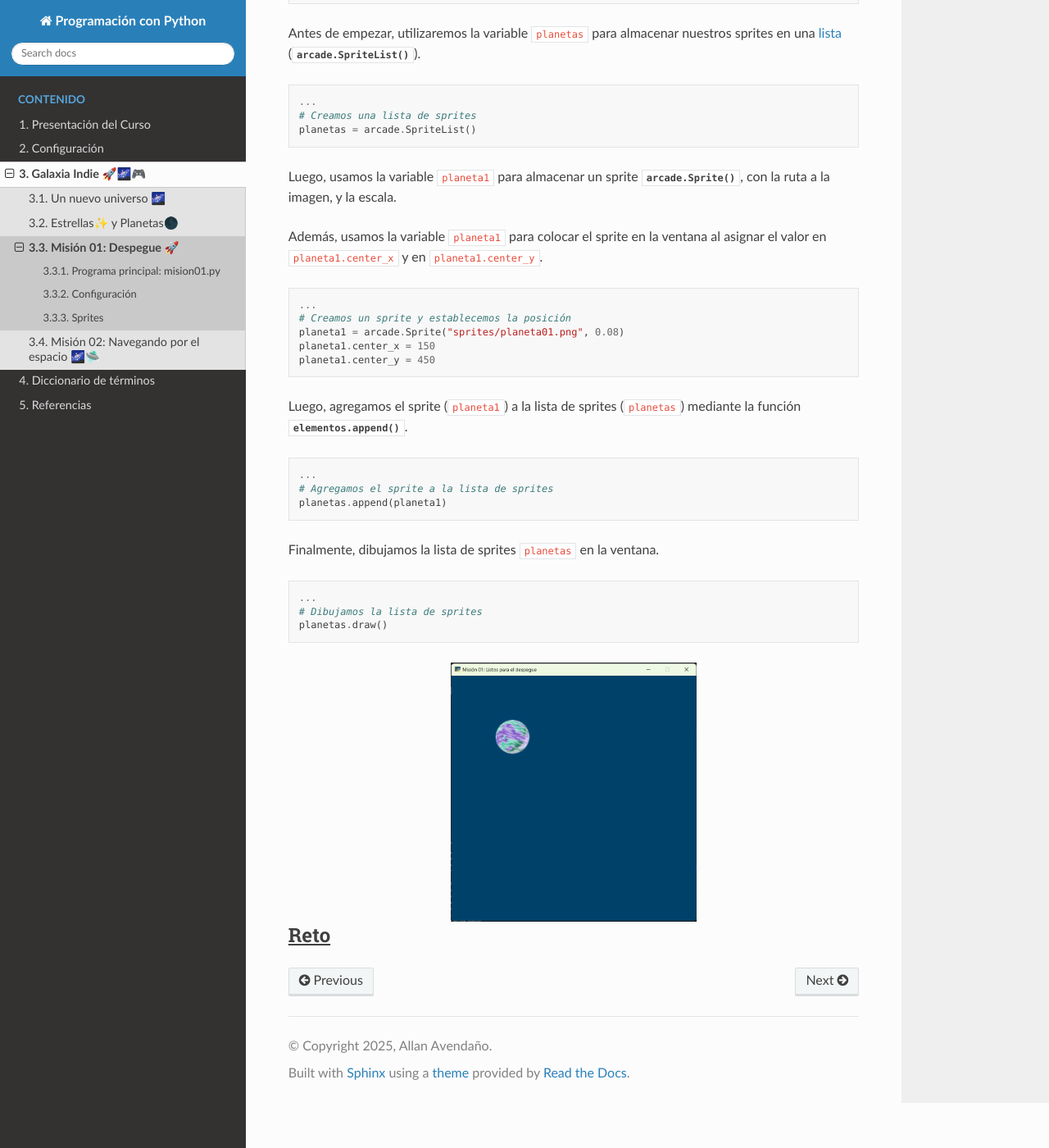
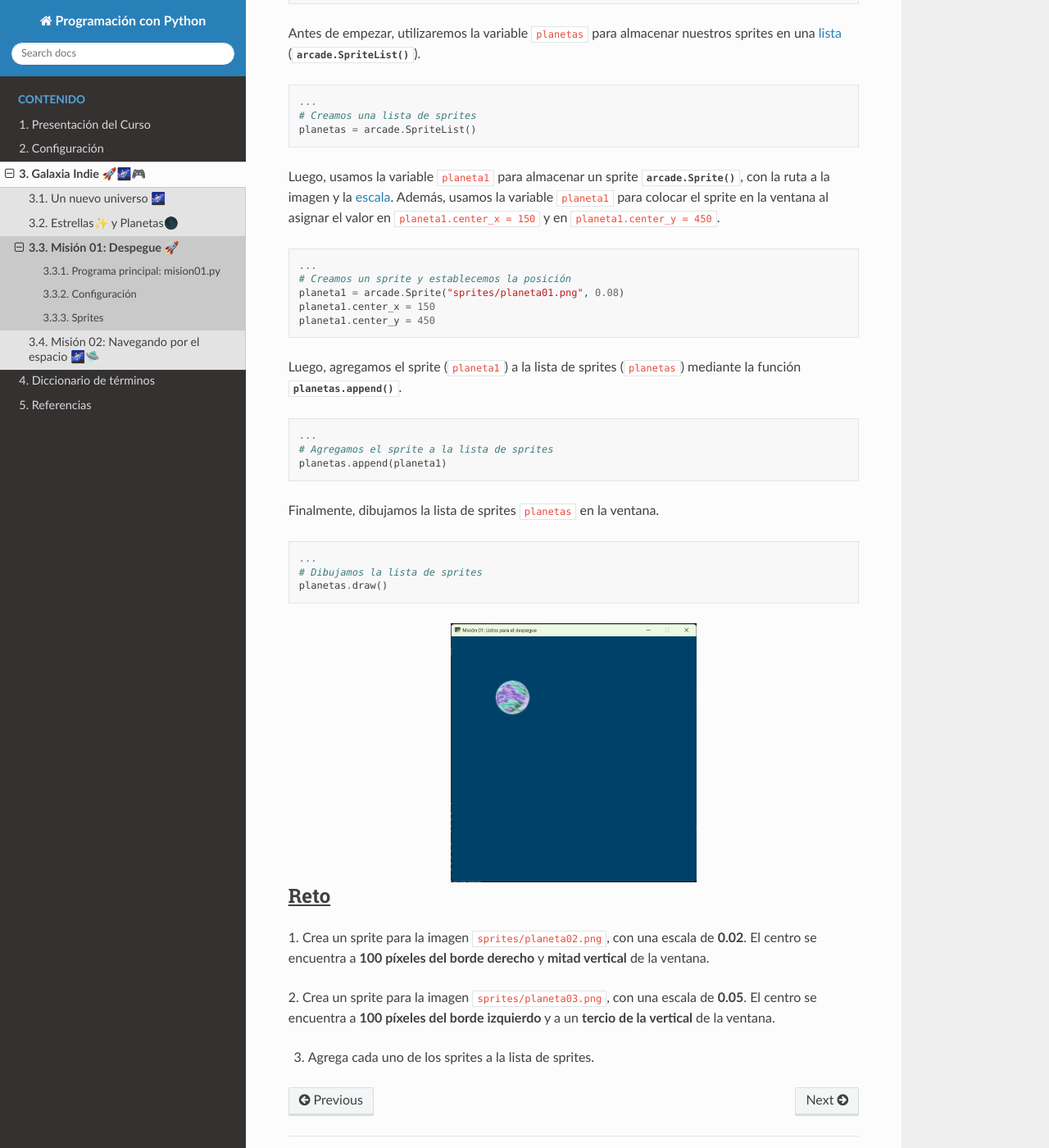
Before and after one commit to aavendan/programacion-python, a Sphinx documentation site: the page built from docs/source/sesiones/sesion03.rst, in a window 1280 px wide and 1400 px high, scrolled down 2155 px. Shown: the whole window at 82% size. Built offline with Sphinx 7.4.7 and the Read the Docs theme 3.1.0, drawn with Linux system fonts in a browser that asks for light colours.

Commit message:
challenge description

```diff
--- a/docs/source/sesiones/sesion03.rst
+++ b/docs/source/sesiones/sesion03.rst
@@ -120,12 +120,10 @@ para almacenar nuestros sprites en una :term:`lista`
 
 
 Luego, usamos la variable ``planeta1``
-para almacenar un sprite :py:func:`arcade.Sprite()`, con la ruta a la imagen, y
-la escala.
-
-Además, usamos la variable ``planeta1`` para colocar el sprite
-en la ventana al asignar el valor en ``planeta1.center_x`` y en
-``planeta1.center_y``.
+para almacenar un sprite :py:func:`arcade.Sprite()`, con la ruta a la imagen y
+la :term:`escala`. Además, usamos la variable ``planeta1`` para
+colocar el sprite en la ventana al asignar el valor en
+``planeta1.center_x = 150`` y en ``planeta1.center_y = 450``.
 
 .. code-block:: python
 
@@ -136,7 +134,7 @@ en la ventana al asignar el valor en ``planeta1.center_x`` y en
     planeta1.center_y = 450
 
 Luego, agregamos el sprite (``planeta1``) a la lista de sprites (``planetas``)
-mediante la función :py:func:`elementos.append()`.
+mediante la función :py:func:`planetas.append()`.
 
 .. code-block:: python
 
@@ -145,7 +143,6 @@ mediante la función :py:func:`elementos.append()`.
     planetas.append(planeta1)
 
 Finalmente, dibujamos la lista de sprites ``planetas`` en la ventana.
-
 
 .. code-block:: python
 
@@ -163,3 +160,13 @@ Finalmente, dibujamos la lista de sprites ``planetas`` en la ventana.
 .. rubric:: Reto
   :heading-level: 2
   :class: mi-clase-css
+
+1. Crea un sprite para la imagen ``sprites/planeta02.png``, con una escala
+de **0.02**. El centro se encuentra a **100 píxeles del borde derecho** y
+**mitad vertical** de la ventana.
+
+2. Crea un sprite para la imagen ``sprites/planeta03.png``, con una escala
+de **0.05**. El centro se encuentra a **100 píxeles del borde izquierdo** y a
+un **tercio de la vertical** de la ventana.
+
+3. Agrega cada uno de los sprites a la lista de sprites.
```
